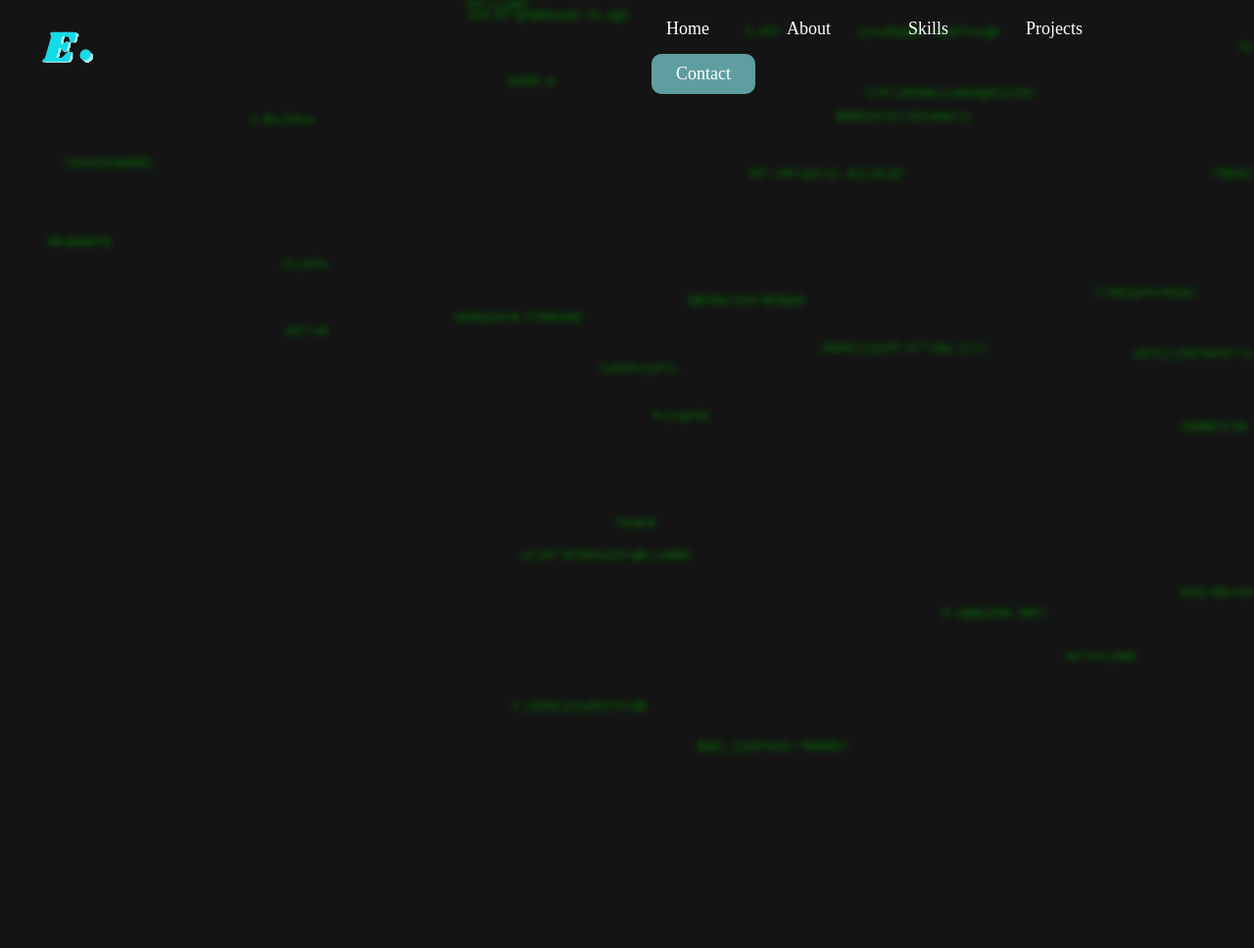
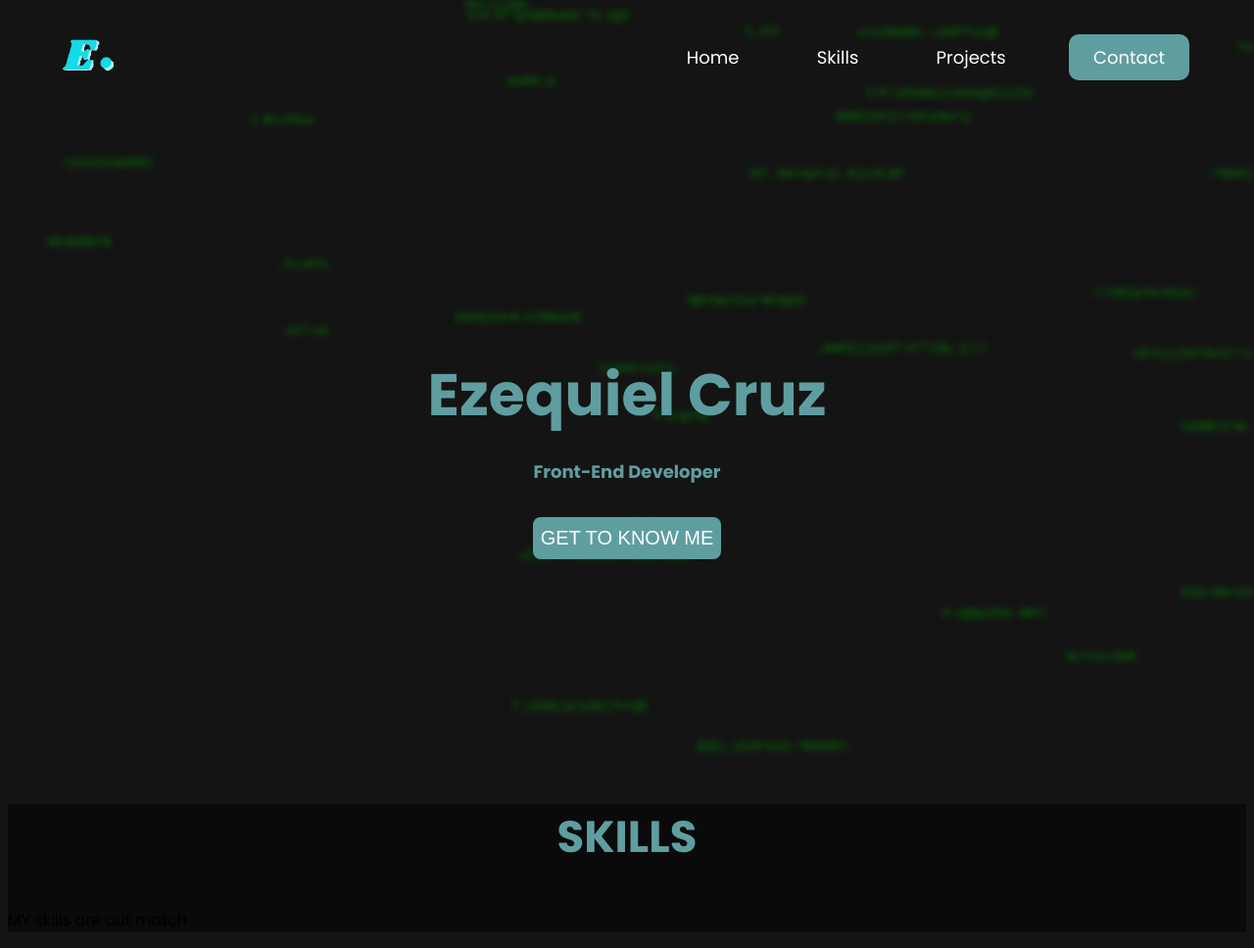
Before and after one commit to Zeek04/portfolio_website, a plain HTML site: page index.html in a window 1280 px wide. Shown: the whole page at 98% size. Before the commit the page ends 800 px from the top, so only its background shows below. Drawn offline with nearby package versions, Linux system fonts and the light colour scheme.

Commit message:
Added a heading to page and btn

```diff
--- a/index.html
+++ b/index.html
@@ -19,11 +19,24 @@
         <img src="img/E.png" alt="logo">
             <ul class="nav-bar">
                 <li><a href="">Home</a></li>
-                <li><a href="">About</a></li>
                 <li><a href="">Skills</a></li>
                 <li><a href="">Projects</a></li>
                 <li id="Contact"><a href="">Contact</a></li>
             </ul>
+    </div>
+
+    <div class="heading">
+        <header>
+            <h1 class="name">Ezequiel Cruz</h1>
+            <h3 class="position">Front-End Developer</h3>
+            <button class="heading_button"><a href="">GET TO KNOW ME</a></button>
+        </header>
+    </div>
+
+
+    <div class="skills">
+        <h2 class="section_title">SKILLS</h2>
+        <p>MY skills are out match</p>
     </div>
 
 <!--- Background --->
--- a/style.css
+++ b/style.css
@@ -2,10 +2,9 @@
 /*--- Background ---*/
 
 body{
+    font-family: "Poppins", sans-serif;
     background-color: rgb( 20, 20, 20);
     height: 100%;
-    margin: 0;
-    overflow: hidden;
 }
 .background-container {
     position: fixed;
@@ -55,7 +54,6 @@ body{
     color: cadetblue;
 }
 
-
 #Contact{
     background-color:cadetblue;
     text-align: center;
@@ -71,3 +69,50 @@ body{
 #Contact a:hover{
     color: #fff;
 }
+
+/*--- Header ---*/
+.heading header{
+    text-align: center;
+}
+
+.name{
+    color: cadetblue;
+    text-align: center;
+    margin-top: 250px;
+    font-size: 60px;
+
+}
+.position{
+    color: cadetblue;
+    text-align: center;
+    font-size: 18px;
+    margin-top: -20px;
+}
+.heading_button{
+    background-color: cadetblue;
+    border: none;
+    padding: 10px 8px;
+    border-radius: 8px;
+    cursor: pointer;
+    margin-top: 15px;
+}
+.heading_button:hover{
+    background-color: rgba(60, 60, 60);
+}
+.heading_button a {
+    color: #fff;
+    text-decoration: none;
+    font-size: 20px;
+}
+/*--- Skills ---*/
+
+.skills{
+    background-color: rgb( 10, 10, 10);
+    margin-top: 250px;
+}
+
+.section_title{
+    color: cadetblue;
+    font-size: 45px;
+    text-align: center;
+}
```
Also changed, not shown: script.js (line endings or trailing spaces).
